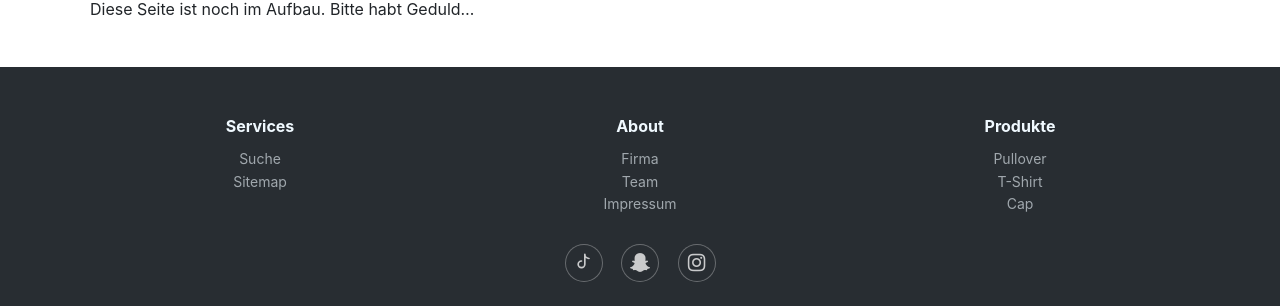
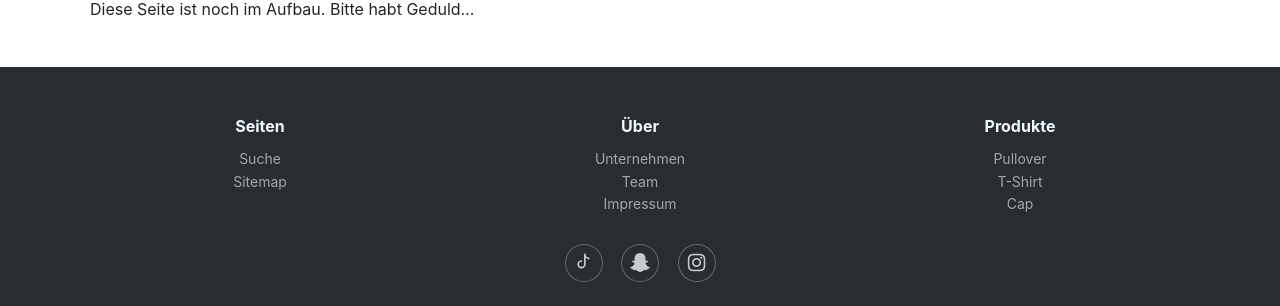
Before and after one commit to huby-ch/huby-ch.github.io, a Jekyll site: the page built from docs/index.md, in a window 1280 px wide. Shown: the part 563-869 px from the top of the page. Built offline with Jekyll 4.4.1, drawn with Linux system fonts in a browser that asks for light colours; nearby versions of some CDN libraries.

Commit message:
Fixed footer links

```diff
--- a/docs/_includes/footer.html
+++ b/docs/_includes/footer.html
@@ -5,17 +5,17 @@
         <div class="container">
             <div class="row">
                 <div class="col-sm-6 col-md-4 item text-center">
-                    <h3>Services</h3>
+                    <h3>Seiten</h3>
                     <ul>
                         <li><a href="{{ '/search' | relative_url }}">Suche</a></li>
                         <li><a href="{{ '/sitemap.xml' | relative_url }}">Sitemap</a></li>
                     </ul>
                 </div>
                 <div class="col-sm-6 col-md-4 item text-center">
-                    <h3>About</h3>
+                    <h3>Über</h3>
                     <ul>
-                        <li><a href="{{ '/firma' | relative_url }}">Firma</a></li>
-                        <li><a href="{{ '/team' | relative_url }}">Team</a></li>
+                        <li><a href="{{ '/unternehmen/' | relative_url }}">Unternehmen</a></li>
+                        <li><a href="{{ '/unternahmen/team' | relative_url }}">Team</a></li>
                         <li><a href="{{ '/impressum' | relative_url }}">Impressum</a></li>
                     </ul>
                 </div>
```
Also changed, not shown: docs/impressum.md (added, +5 -0 lines).
